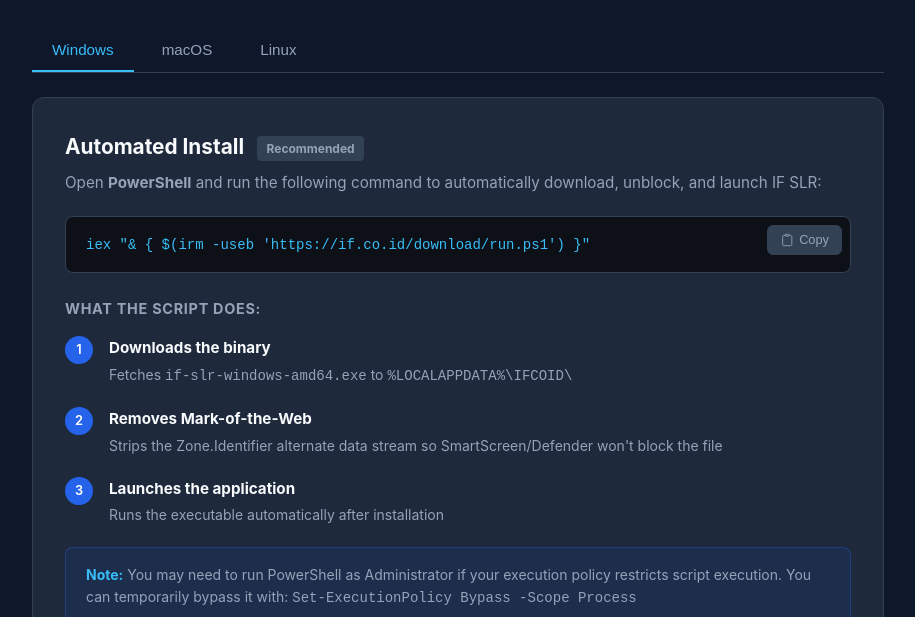
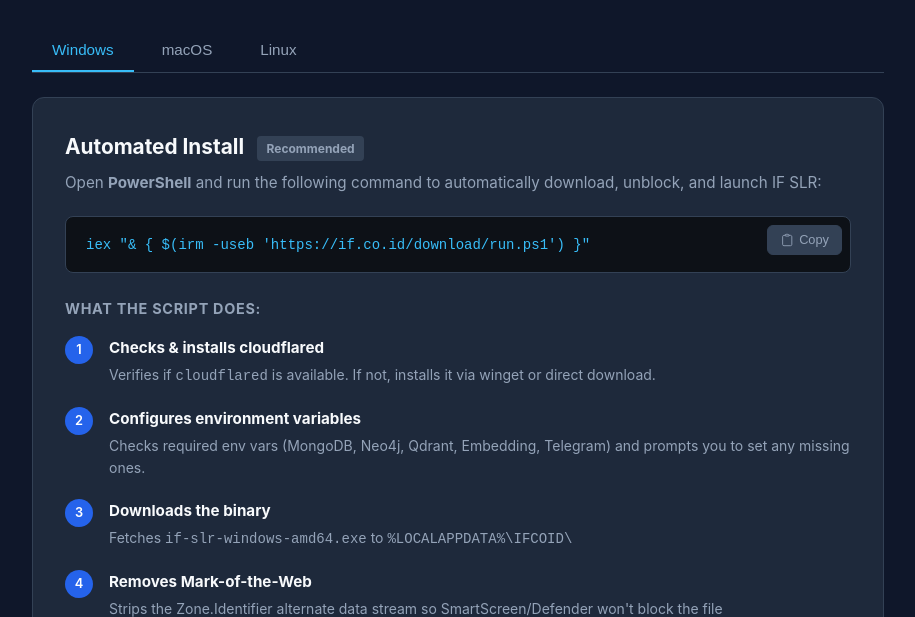
Before and after one commit to ifcoid/download, a plain HTML site: page index.html in a window 1280 px wide. Both pictures are taken after a click on the tab "Windows". Shown: the part 183-800 px from the top of the page, without its empty margins (182-1097 px from the left). Drawn offline with Linux system fonts and the light colour scheme.

Commit message:
feat: add cloudflared check/install and environment variable setup to installer
- Check if cloudflared is installed; if not, install via winget or direct download
- Check required environment variables (MongoDB, Neo4j, Qdrant, Embedding, Telegram)
- Prompt user interactively to set missing env vars as persistent User variables
- Update index.html to reflect the new 5-step process in the landing page

```diff
--- a/index.html
+++ b/index.html
@@ -310,19 +310,33 @@
                     <div class="step">
                         <div class="step-number">1</div>
                         <div class="step-content">
+                            <h4>Checks &amp; installs cloudflared</h4>
+                            <p>Verifies if <code>cloudflared</code> is available. If not, installs it via winget or direct download.</p>
+                        </div>
+                    </div>
+                    <div class="step">
+                        <div class="step-number">2</div>
+                        <div class="step-content">
+                            <h4>Configures environment variables</h4>
+                            <p>Checks required env vars (MongoDB, Neo4j, Qdrant, Embedding, Telegram) and prompts you to set any missing ones.</p>
+                        </div>
+                    </div>
+                    <div class="step">
+                        <div class="step-number">3</div>
+                        <div class="step-content">
                             <h4>Downloads the binary</h4>
                             <p>Fetches <code>if-slr-windows-amd64.exe</code> to <code>%LOCALAPPDATA%\IFCOID\</code></p>
                         </div>
                     </div>
                     <div class="step">
-                        <div class="step-number">2</div>
+                        <div class="step-number">4</div>
                         <div class="step-content">
                             <h4>Removes Mark-of-the-Web</h4>
                             <p>Strips the Zone.Identifier alternate data stream so SmartScreen/Defender won't block the file</p>
                         </div>
                     </div>
                     <div class="step">
-                        <div class="step-number">3</div>
+                        <div class="step-number">5</div>
                         <div class="step-content">
                             <h4>Launches the application</h4>
                             <p>Runs the executable automatically after installation</p>
```
Also changed, not shown: 1 other file.
